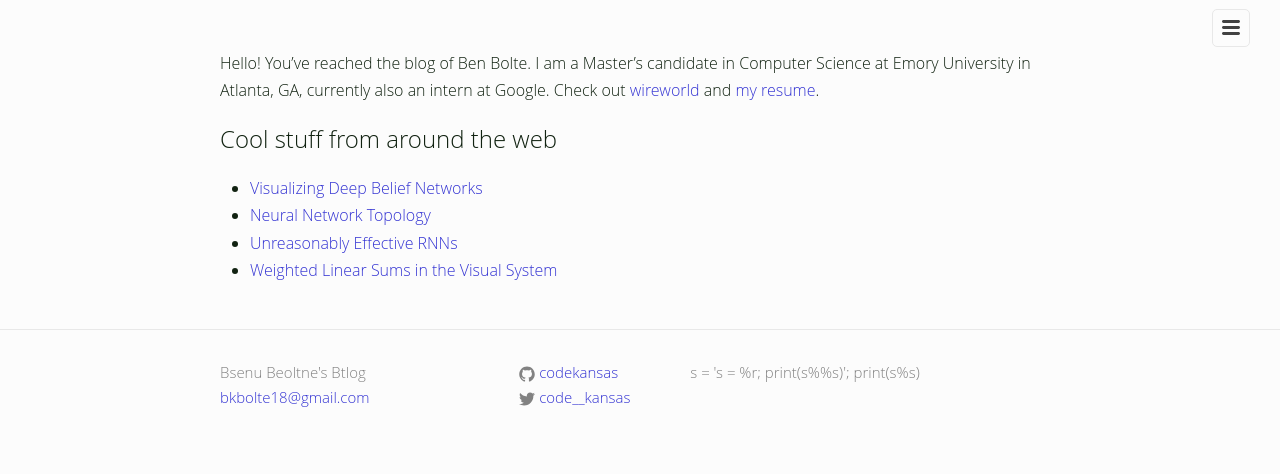
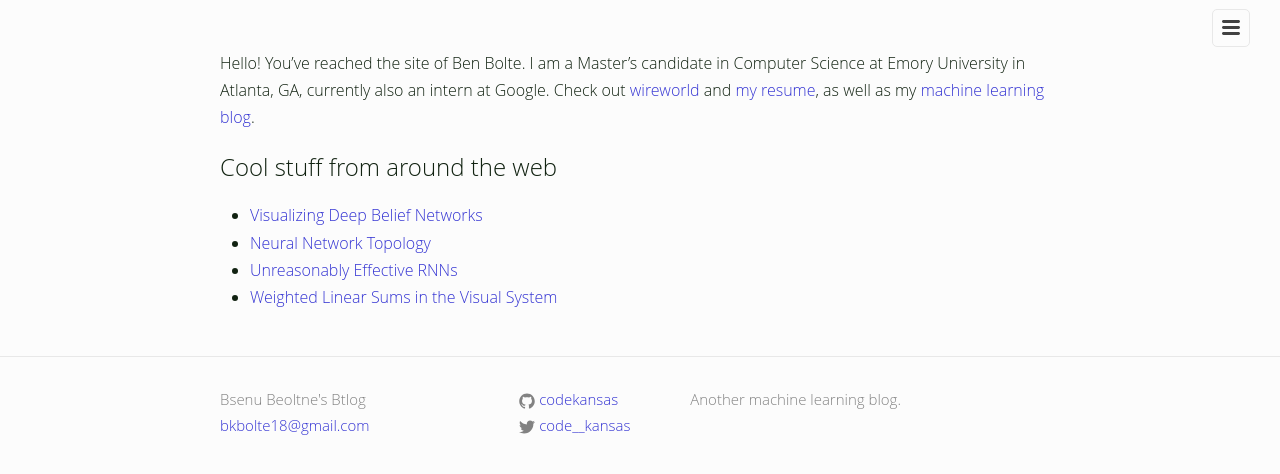
Before and after one commit to codekansas/codekansas.github.io, a Jekyll site: the page built from index.md, in a window 1280 px wide. Shown: the top 474 px of the page. Built offline with Jekyll 4.4.1, drawn with Linux system fonts in a browser that asks for light colours.

Commit message:
updated metadata

```diff
--- a/_config.yml
+++ b/_config.yml
@@ -2,7 +2,7 @@
 title: Ben Bolte's Blog
 email: bkbolte18@gmail.com
 description: >
-  s = 's = %r; print(s%%s)'; print(s%s)
+  Another machine learning blog.
 baseurl: ""
 url: "http://codekansas.github.io"
 github_username: codekansas
--- a/_includes/head.html
+++ b/_includes/head.html
@@ -4,7 +4,7 @@
     <meta http-equiv="X-UA-Compatible" content="IE=edge">
 
     <title>{% if page.title %}{{ page.title }}{% else %}{{ site.title }}{% endif %}</title>
-    <meta name="description" content="{{ site.description }}">
+    <meta name="description" content="{% if page.excerpt %}{{ page.excerpt }}{% else %}{{ site.description }}{% endif %}">
 
     <link rel="stylesheet" href="{{ "/css/main.css" | prepend: site.baseurl }}">
     <link rel="canonical" href="{{ page.url | replace:'index.html','' | prepend: site.baseurl | prepend: site.url }}">
--- a/index.md
+++ b/index.md
@@ -2,11 +2,11 @@
 layout: default
 ---
 
-Hello! You've reached the blog of Ben Bolte. I am a Master's candidate in
+Hello! You've reached the site of Ben Bolte. I am a Master's candidate in
 Computer Science at Emory University in Atlanta, GA, currently also an intern at
 Google. Check out <a href="/resources/misc/wireworld.html"
 target="_blank">wireworld</a> and <a href="/resume.html" target="_blank">my
-resume</a>.
+resume</a>, as well as my <a href="/ml">machine learning blog</a>.
 
 ## Cool stuff from around the web
  - [Visualizing Deep Belief Networks](https://www.cs.toronto.edu/~hinton/adi/index.htm)
```
